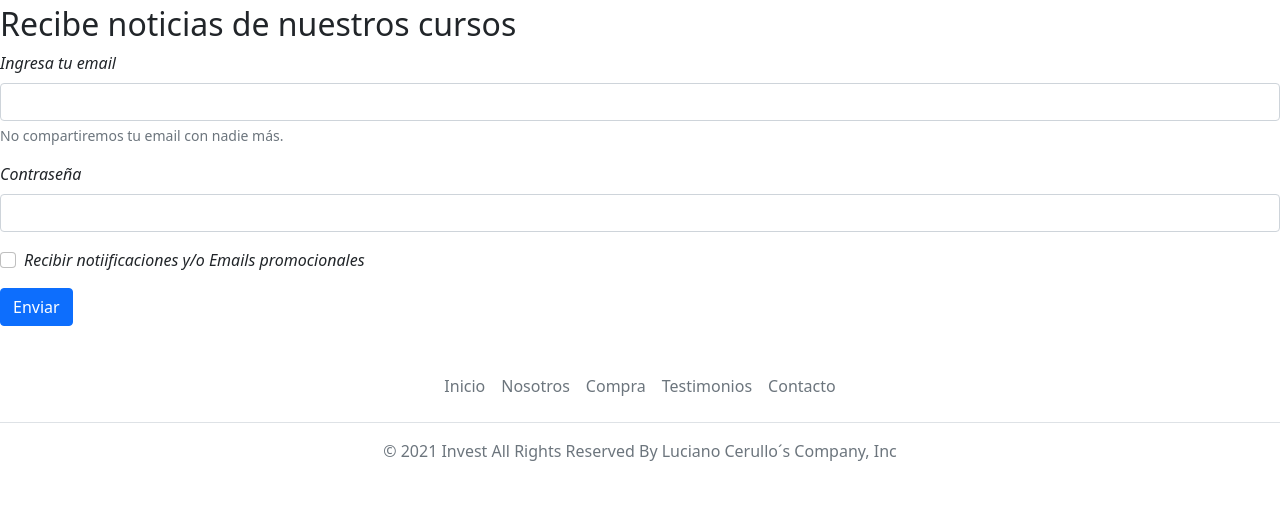
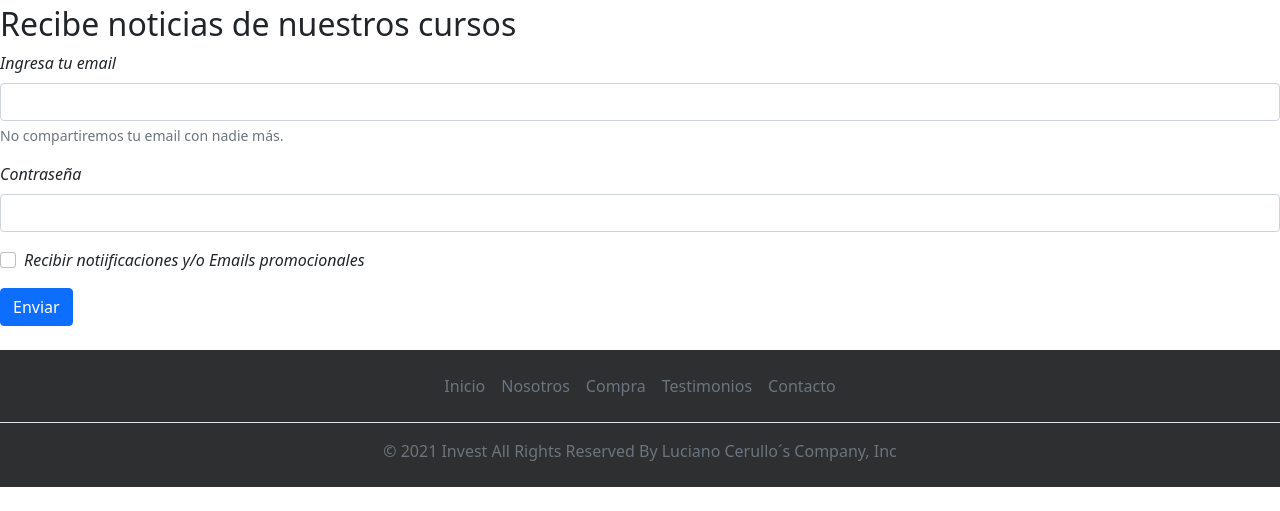
Before and after one commit to LucianoCerullo77/proyectocoder, a website: page index.html in a window 1280 px wide. Shown: the part 3397-3908 px from the top of the page. Drawn offline with nearby package versions, Linux system fonts and the light colour scheme.

Commit message:
Se edito el footer y se le pusieron retoques al código, Versión final del mismo

```diff
--- a/scss/_colores.scss
+++ b/scss/_colores.scss
@@ -3,3 +3,4 @@ $color2: #6A8EAE;
 $color3: #9BD1E5;
 $color4: #2D2F31;
 $color5: #000000;
+$color6: #fff;
--- a/scss/origen.scss
+++ b/scss/origen.scss
@@ -120,6 +120,13 @@ textarea {
     border-color: $color2;
 }
 
+/*Pie de Pagina/footer*/
+
+footer {
+    background-color: $color4;
+    color: $color6;
+}
+
 /*Keyframes*/
 
 @keyframes titulo {
```
Also changed, not shown: css/estilo.css.
